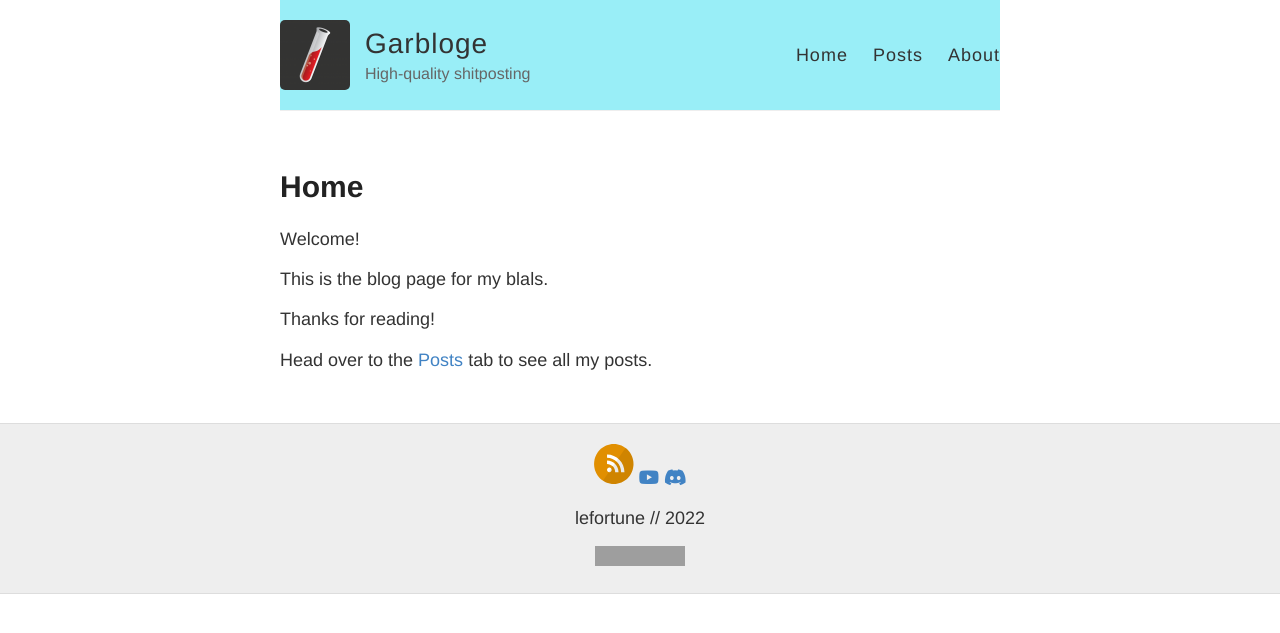
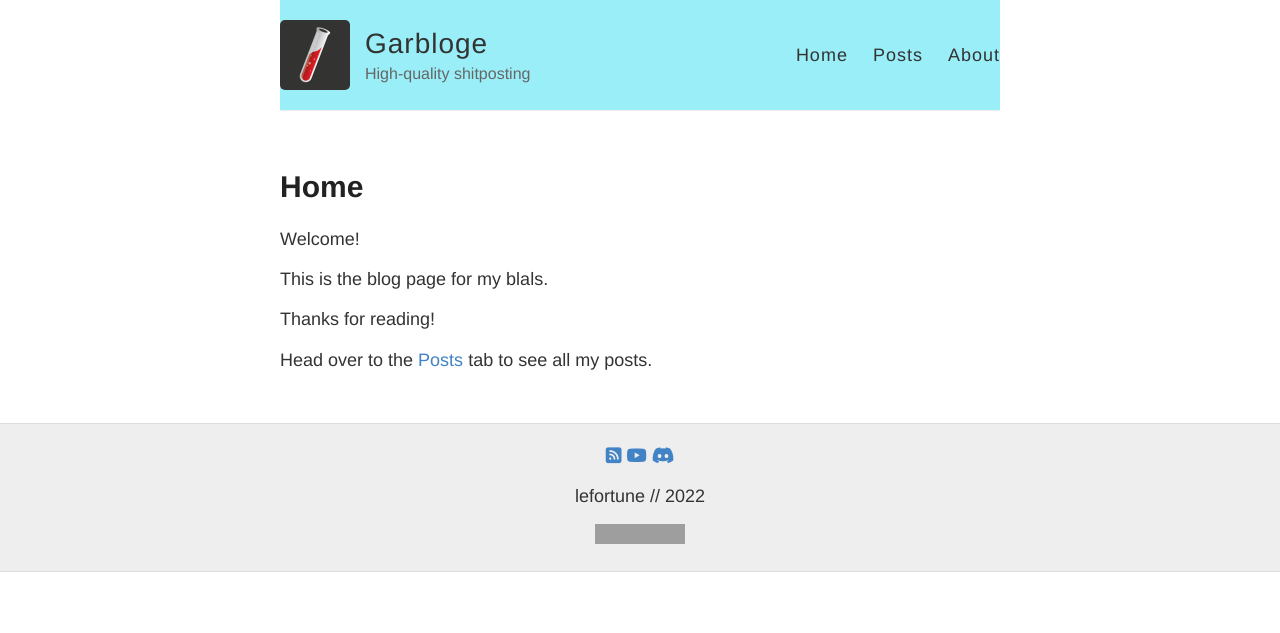
Before and after one commit to lefortune/lefortune.github.io, a Jekyll site: the page built from index.md, in a window 1280 px wide. Shown: the top 633 px of the page. Built offline with Jekyll 4.4.1, drawn with Linux system fonts in a browser that asks for light colours; nearby versions of some CDN libraries; grey boxes are pictures that could not be loaded.

Commit message:
Update footer.html

```diff
--- a/_includes/footer.html
+++ b/_includes/footer.html
@@ -7,7 +7,7 @@
     {% if site.footer-links.instagram %}<a href="https://instagram.com/{{ site.footer-links.instagram }}"><i class="svg-icon instagram"></i></a>{% endif %}
     {% if site.footer-links.linkedin %}<a href="https://www.linkedin.com/in/{{ site.footer-links.linkedin }}"><i class="svg-icon linkedin"></i></a>{% endif %}
     {% if site.footer-links.pinterest %}<a href="https://www.pinterest.com/{{ site.footer-links.pinterest }}"><i class="svg-icon pinterest"></i></a>{% endif %}
-    {% if site.footer-links.rss %}<a href="{{ site.baseurl }}/feed.xml"><i class="svg-icon rss"></i></a>{% endif %}
+    {% if site.footer-links.rss %}<a href="{{ site.baseurl }}/feed.xml"><i class="fa-solid fa-square-rss"></i></a>{% endif %}
     {% if site.footer-links.twitter %}<a href="https://www.twitter.com/{{ site.footer-links.twitter }}"><i class="svg-icon twitter"></i></a>{% endif %}
     {% if site.footer-links.reddit %}<a href="https://www.reddit.com/{{ site.footer-links.reddit }}"><i class="fa-brands fa-reddit"></i></a>{% endif %}
     {% if site.footer-links.stackoverflow %}<a href="http://stackoverflow.com/{{ site.footer-links.stackoverflow }}"><i class="svg-icon stackoverflow"></i></a>{% endif %}
```
